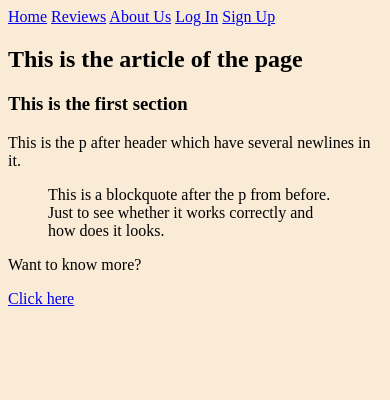
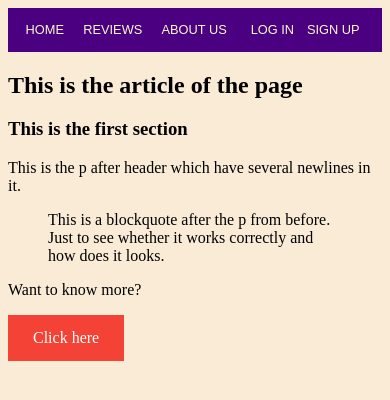
Before and after one commit to zidaneibrahimf7/PSBO, a website: page Frontend/html/media_query_test.html in a window 390 px wide. Drawn offline with Linux system fonts and the light colour scheme.

Commit message:
Practicing Flexbox
Creating a responsive navbar. And a normal Click here button

```diff
--- a/Frontend/css/media_query_test.css
+++ b/Frontend/css/media_query_test.css
@@ -2,27 +2,90 @@ body {
     background-color:antiquewhite;
 }
 
-@media (min-width: 600px) {
+nav {
+    color: lightgoldenrodyellow;
+    text-decoration: none;
+}
+
+a {
+    color: inherit;
+    text-decoration: inherit;
+}
+
+.click {
+    background-color: #f44336;
+    color: white;
+    padding: 14px 25px;
+    text-align: center;
+    text-decoration: none;
+    display: inline-block;
+}
+
+a:hover, a:active {
+    background-color: green;
+  }
+
+.flexWrap {
+    background-color: indigo;
+    height: 50%;
+    min-height: 2.73rem;
+    font-size: 80%;
+    font-family: 'Oswald', sans-serif;
+    text-transform: uppercase;
+    padding: 0 1rem;
+    display: flex;
+    align-items: center;
+    justify-content: center;
+    flex: 1;
+}
+
+.flexText {
+    display: flex;
+    margin-right: 1rem;
+    flex: 0.25 1 auto;
+    justify-content: center;
+}
+
+.flexText2 {
+    display: flex;
+    justify-content: center;
+    margin-left: auto;
+    flex: 1 1 auto;
+}
+
+@media (min-width: 525px) {
     body {
-        background-color:blueviolet;
+        background-color: darkkhaki;
+    }
+
+    .flexWrap {
+        font-size: 100%;
     }
 }
 
-@media (min-width: 700px) {
+@media (min-width: 650px) {
     body {
-        background-color:crimson;
+        background-color:darkgrey;
+    }
+
+    .flexWrap {
+        font-size: 120%;
     }
 }
 
 
 @media (min-width: 800px) {
     body {
-        background-color:darkgoldenrod;
+        background-color:darkgray;
+    }
+
+    .flexWrap {
+        font-size: 150%;
     }
 }
 
 @media (min-width: 900px) {
     body {
-        background-color:aqua;
+        background-color:cornsilk;
     }
 }
--- a/Frontend/html/media_query_test.html
+++ b/Frontend/html/media_query_test.html
@@ -9,12 +9,12 @@
     <link rel="stylesheet" href="../css/media_query_test.css" />
 </head>
 <body>
-    <nav>
-        <a href="#">Home</a>
-        <a href="#">Reviews</a>
-        <a href="#">About Us</a>
-        <a href="#">Log In</a>
-        <a href="#">Sign Up</a>
+    <nav class="flexWrap">
+        <a class="flexText" href="#">Home</a>
+        <a class="flexText" href="#">Reviews</a>
+        <a class="flexText" href="#">About Us</a>
+        <a class="flexText2" href="#">Log In</a>
+        <a class="flexText2" href="#">Sign Up</a>
     </nav>
     <article>
         <header>
@@ -37,7 +37,7 @@
     </article>
     <footer>
         <p>Want to know more?</p>
-        <a href="/">Click here</a>
+        <a class='click' href="#">Click here</a>
     </footer>
 </body>
 </html>
```
